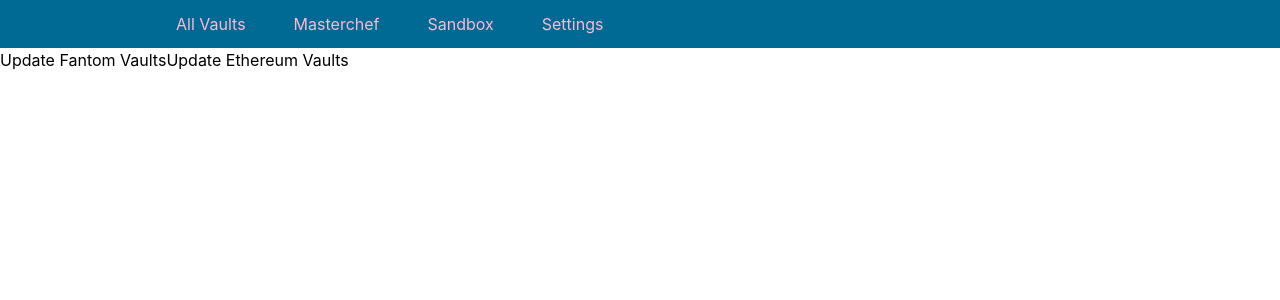
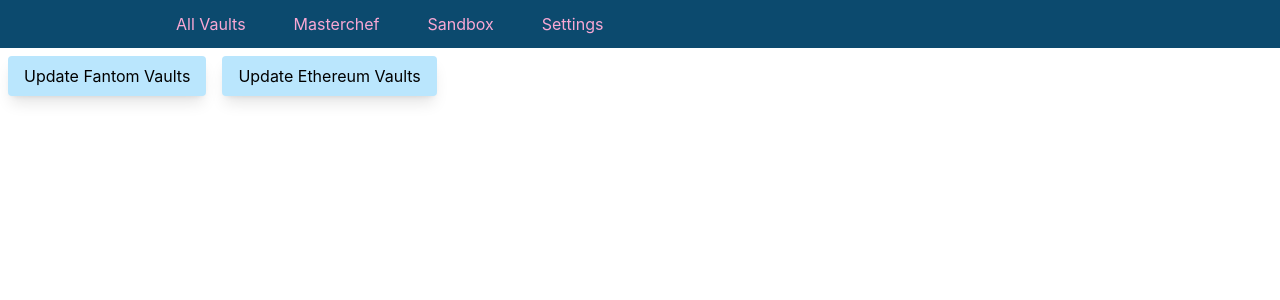
Before and after one commit to yearn/seafood, a React (Create React App) app: page /settings in a window 1280 px wide. Shown: the top 300 px of the page. Built offline with nearby package versions, Linux system fonts and the light colour scheme; no server answers.

Commit message:
Shift to tailwindcss

```diff
--- a/src/components/layout/MainNavigation.module.css
+++ b/src/components/layout/MainNavigation.module.css
@@ -1,34 +1,22 @@
 .header {
-    width: 100%;
-    height: 3rem;
-    display: flex;
-    align-items: center;
-    justify-content: space-between;
-    background-color: #006994;
-    padding: 0 10%;
-  }
+  @apply h-12 px-[10%] bg-sky-900 flex items-center justify-between;
+}
 
 
   .header ul {
-    list-style: none;
-    margin: 0;
-    padding: 0;
-    display: flex;
-    align-items: baseline;
+    @apply flex;
   }
 
   .header li {
-    margin-left: 3rem;
+    @apply ml-12;
   }
 
   .header a {
-    text-decoration: none;
-    font-size: 1rem;
-    color: #fcb8d2;
+    @apply text-pink-300;
   }
 
   .header a:hover,
   .header a:active,
   .header a.active {
-    color: white;
+    @apply text-white;
   }
--- a/src/index.css
+++ b/src/index.css
@@ -15,3 +15,7 @@ code {
   font-family: source-code-pro, Menlo, Monaco, Consolas, 'Courier New',
     monospace;
 }
+
+button {
+  @apply m-2 py-2 px-4 bg-sky-200 active:transform transition duration-100 rounded cursor-pointer shadow-lg;
+}
```
Also changed, not shown: src/components/layout/MainNavigation.js (line endings or trailing spaces).
